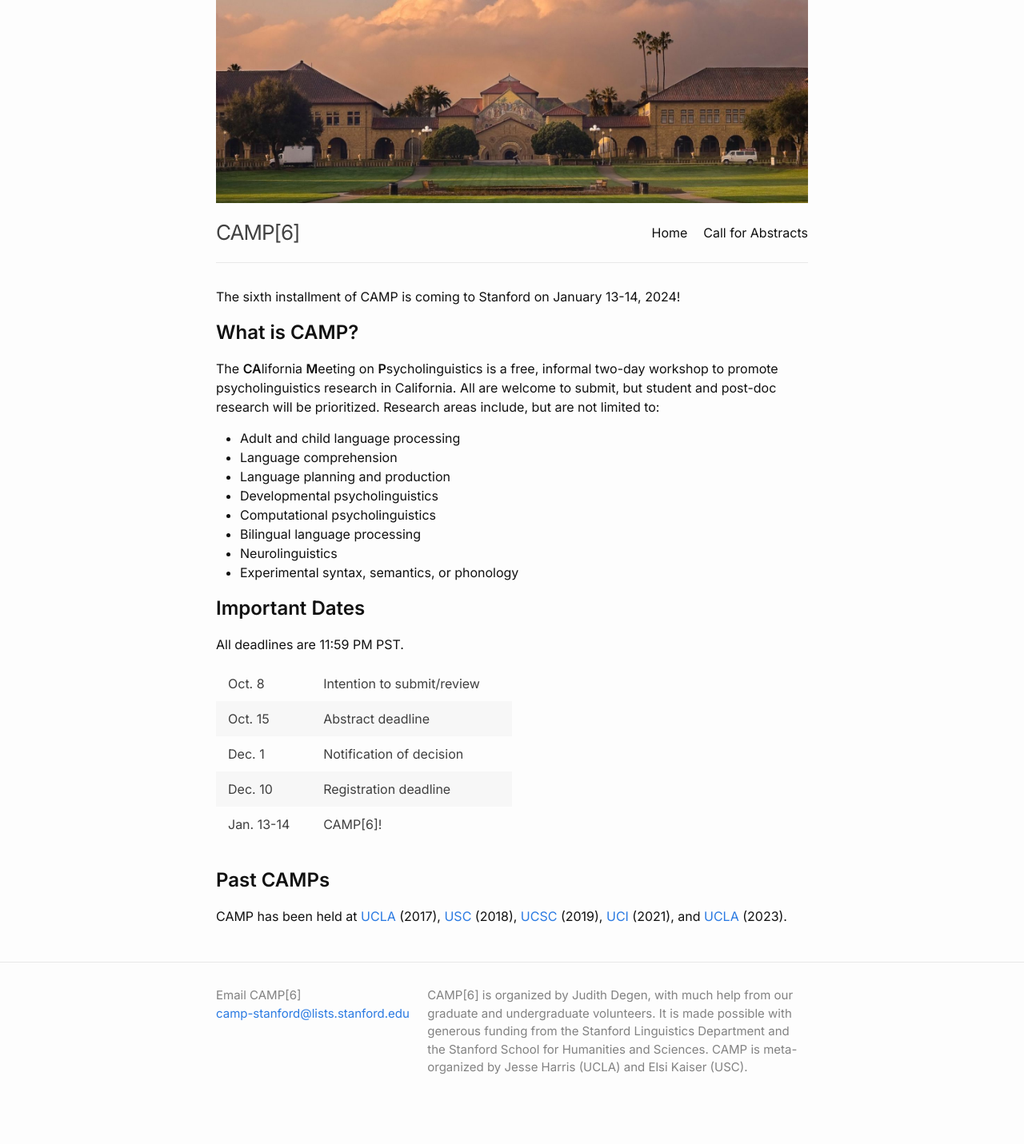
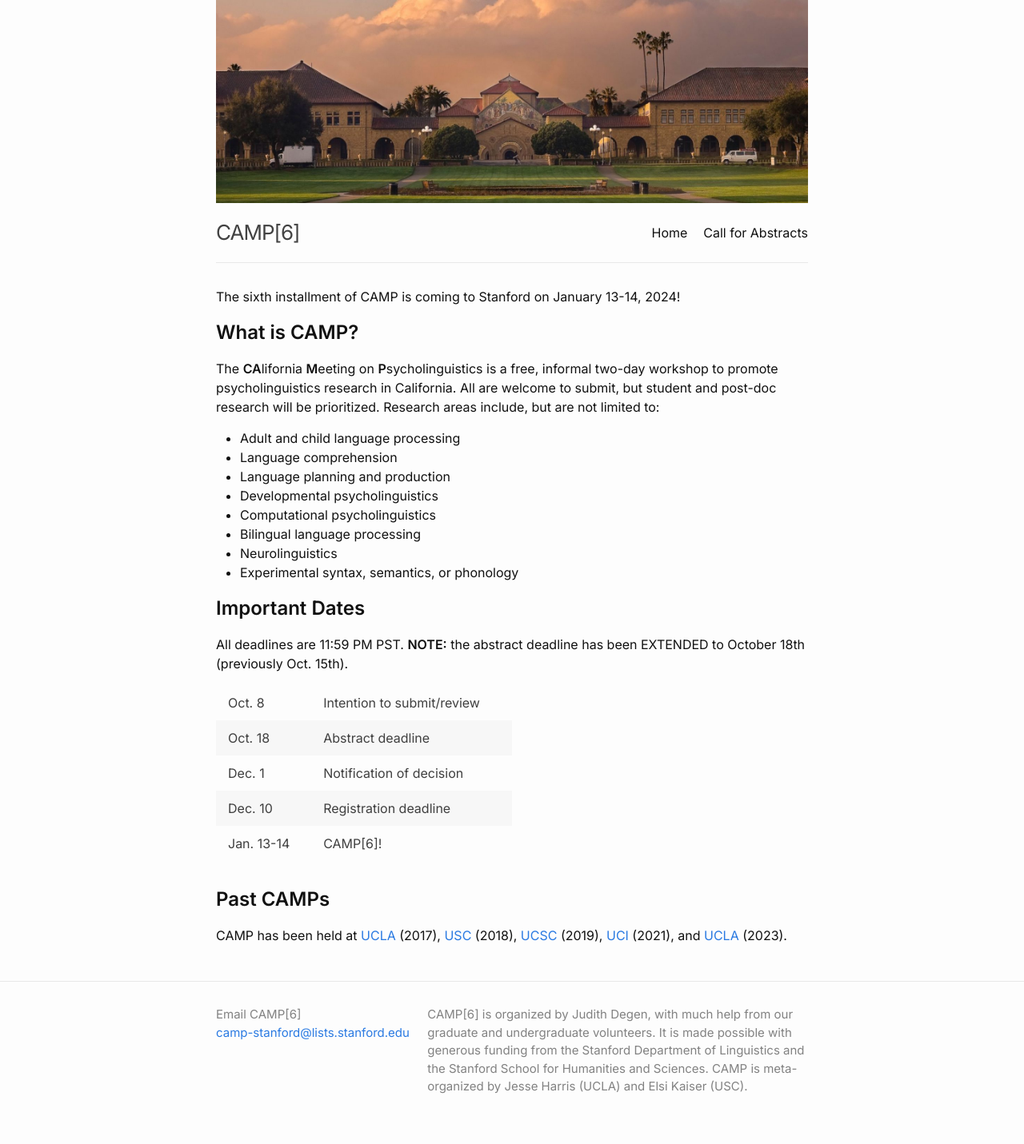
Before and after one commit to camp6/camp6.github.io, a Jekyll site: the page built from index.markdown, in a window 1280 px wide. Shown: the whole page at 80% size. Built offline with Jekyll 4.4.1, drawn with Linux system fonts in a browser that asks for light colours; before the commit the page ends 1407 px from its top, so only the background shows below that.

Commit message:
extend abstract deadline

```diff
--- a/_config.yml
+++ b/_config.yml
@@ -23,7 +23,7 @@ email: camp-stanford@lists.stanford.edu
 description: >- # this means to ignore newlines until "baseurl:"
   CAMP[6] is organized by Judith Degen, with much help from
   our graduate and undergraduate volunteers. It is made possible
-  with generous funding from the Stanford Linguistics Department
+  with generous funding from the Stanford Department of Linguistics
   and the Stanford School for Humanities and Sciences. CAMP is
   meta-organized by Jesse Harris (UCLA) and Elsi Kaiser (USC).
 
--- a/index.markdown
+++ b/index.markdown
@@ -22,10 +22,10 @@ The **CA**lifornia **M**eeting on **P**sycholinguistics is a free, informal two-
 * Experimental syntax, semantics, or phonology
 
 ## Important Dates
-All deadlines are 11:59 PM PST.
+All deadlines are 11:59 PM PST. **NOTE:** the abstract deadline has been EXTENDED to October 18th (previously Oct. 15th).
 
 | Oct. 8 | Intention to submit/review |
-| Oct. 15 | Abstract deadline |
+| Oct. 18 | Abstract deadline |
 | Dec. 1 | Notification of decision |
 | Dec. 10 | Registration deadline |
 | Jan. 13-14 | CAMP\[6\]! |
```
Also changed, not shown: abstracts.md (+1 -1 lines).
